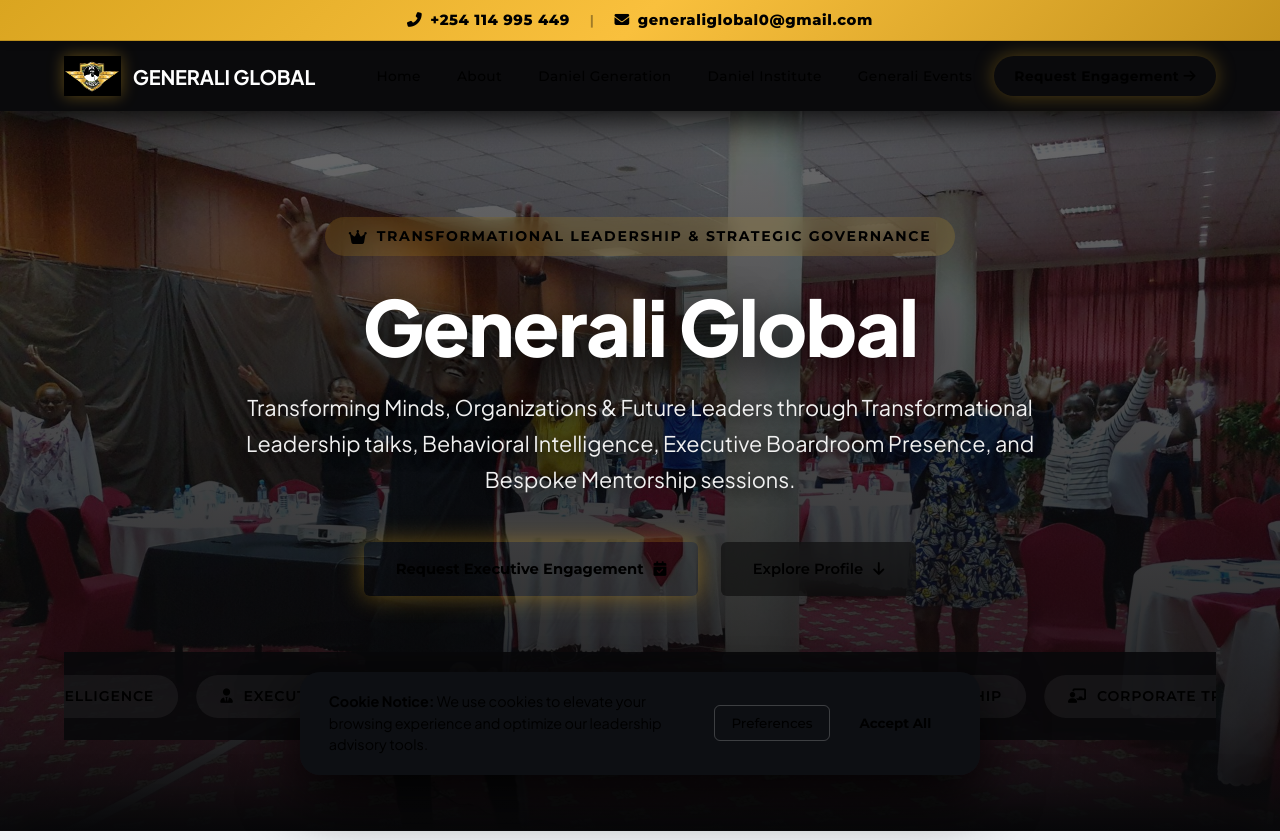
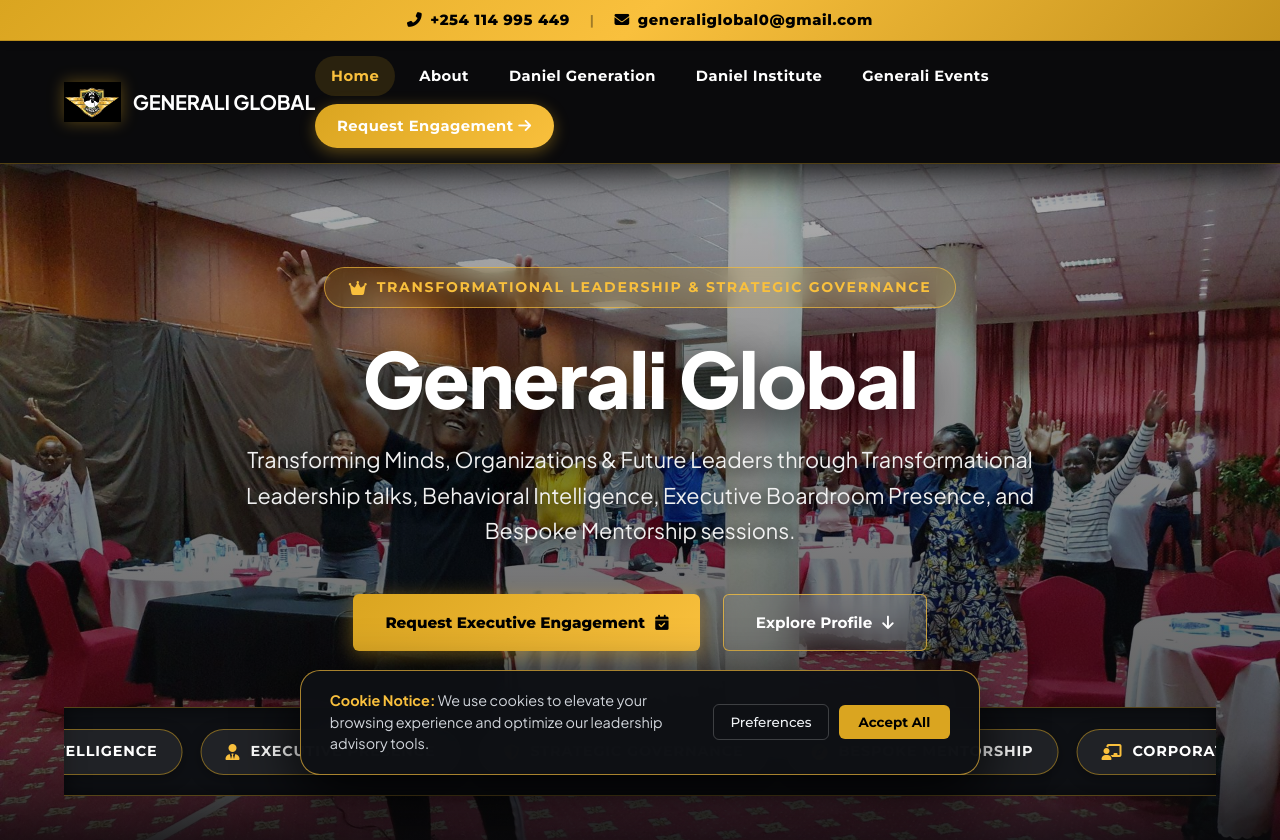
Before and after one commit to Officialkid/generali-global, a plain HTML site: page index.html in a window 1280 px wide. Shown: the top 840 px of the page. Drawn offline with Linux system fonts and the light colour scheme.

Commit message:
fix: restore CSS variables in root, fix navbar link visibility, brighten marquee pills, and boost contrast across dark sections

```diff
--- a/style.css
+++ b/style.css
@@ -7,11 +7,44 @@
 @import url('https://fonts.googleapis.com/css2?family=Plus+Jakarta+Sans:ital,wght@0,300;0,400;0,500;0,600;0,700;0,800;1,400;1,600;1,700;1,800&family=Montserrat:ital,wght@0,500;0,600;0,700;0,800;0,900;1,600;1,700&display=swap');
 
 :root {
+    /* Brand Palette */
+    --color-black: #0A0A0C;
+    --color-dark-1: #111215;
+    --color-dark-2: #16181C;
+    --color-dark-3: #20232A;
+
+    /* Luminous Silver Palette */
+    --color-silver: #E2E6EA;
+    --color-silver-surface: #D5DAE0;
+    --color-silver-light: #F4F6F8;
+    --color-silver-text: #111418;
+    --color-silver-muted: #3D444E;
+
+    /* Radiant Metallic Gold Accents */
+    --color-gold: #B8860B;
+    --color-gold-light: #DAA520;
+    --color-gold-bright: #F9C03D;
+    --color-gold-transparent: rgba(218, 165, 32, 0.15);
+    --color-hairline: rgba(218, 165, 32, 0.35);
+    --color-hairline-bright: rgba(249, 192, 61, 0.65);
+
+    /* Social Brand Colors */
+    --color-instagram: #E1306C;
+    --color-tiktok: #010101;
+    --color-linkedin: #0A66C2;
+    --color-youtube: #FF0000;
+    --color-whatsapp: #25D366;
+
+    /* High-Contrast Luminous Text on Dark Backgrounds */
+    --color-text-light: #FFFFFF;
+    --color-text-body: #F0F3F6;
+    --color-text-muted: #D1D5DB;
+
     /* Solid Executive Typography — Zero Flimsy Monospace */
     --font-heading: 'Plus Jakarta Sans', 'Montserrat', -apple-system, BlinkMacSystemFont, sans-serif;
     --font-body: 'Plus Jakarta Sans', -apple-system, BlinkMacSystemFont, 'Segoe UI', Roboto, sans-serif;
     --font-ui: 'Montserrat', 'Plus Jakarta Sans', sans-serif;
-    --font-mono: 'Montserrat', 'Plus Jakarta Sans', sans-serif; /* Fallback alias to solid sans */
+    --font-mono: 'Montserrat', 'Plus Jakarta Sans', sans-serif;
 
     /* Layout */
     --container-max: 1320px;
@@ -48,6 +81,7 @@ h1, h2, h3, h4, h5, h6 {
     font-family: var(--font-heading);
     font-weight: 700;
     line-height: 1.25;
+    color: var(--color-text-light);
 }
 
 p {
@@ -63,9 +97,10 @@ p {
 }
 
 .gold-gradient-text {
-    background: linear-gradient(135deg, var(--color-gold-bright) 0%, #FFFFFF 50%, var(--color-gold-light) 100%);
-    -webkit-background-clip: text;
-    -webkit-text-fill-color: transparent;
+    background: linear-gradient(135deg, #F9C03D 0%, #FFFFFF 50%, #DAA520 100%) !important;
+    -webkit-background-clip: text !important;
+    -webkit-text-fill-color: transparent !important;
+    display: inline-block;
 }
 
 .holographic-divider {
@@ -191,31 +226,31 @@ p {
 }
 
 .nav-links a {
-    color: var(--color-text-muted);
+    color: #FFFFFF !important;
     text-decoration: none;
-    font-family: var(--font-ui);
-    font-size: 0.86rem;
+    font-family: var(--font-ui) !important;
+    font-size: 0.92rem !important;
     letter-spacing: 0.03em;
-    padding: 7px 14px;
+    padding: 8px 16px;
     border-radius: var(--radius-full);
     transition: all 0.25s ease;
-    font-weight: 500;
+    font-weight: 700 !important;
     white-space: nowrap;
 }
 
 .nav-links a:hover,
 .nav-links a.active {
-    color: var(--color-gold-bright);
-    background: var(--color-gold-transparent);
+    color: #F9C03D !important;
+    background: rgba(218, 165, 32, 0.15) !important;
 }
 
 .nav-cta-btn {
-    background: var(--color-gold-light);
+    background: linear-gradient(135deg, #DAA520 0%, #F9C03D 100%) !important;
     color: #000000 !important;
-    font-weight: 700 !important;
-    padding: 9px 20px !important;
+    font-weight: 800 !important;
+    padding: 10px 22px !important;
     border-radius: var(--radius-full) !important;
-    box-shadow: 0 0 20px rgba(218, 165, 32, 0.35);
+    box-shadow: 0 4px 15px rgba(218, 165, 32, 0.4) !important;
     transition: all 0.3s ease !important;
     white-space: nowrap;
 }
@@ -326,10 +361,10 @@ p {
     padding: 6rem 5% 5rem 5%;
     background-color: #0A0A0C;
     background-image:
-        linear-gradient(180deg, rgba(10, 10, 12, 0.6) 0%, rgba(10, 10, 12, 0.88) 85%, #0A0A0C 100%),
+        linear-gradient(180deg, rgba(10, 10, 12, 0.32) 0%, rgba(10, 10, 12, 0.65) 80%, #0A0A0C 100%),
         url('images/cooperate.jpg');
     background-size: cover;
-    background-position: center 25%;
+    background-position: center 30%;
     background-repeat: no-repeat;
     z-index: 1;
     width: 100%;
@@ -393,18 +428,18 @@ p {
 }
 
 .btn-primary {
-    background: var(--color-gold-light);
-    color: #000;
+    background: linear-gradient(135deg, #DAA520 0%, #F9C03D 100%) !important;
+    color: #000000 !important;
     text-decoration: none;
-    font-family: var(--font-ui);
-    font-size: 0.92rem;
-    font-weight: 700;
+    font-family: var(--font-ui) !important;
+    font-size: 0.95rem !important;
+    font-weight: 800 !important;
     padding: 15px 32px;
     border-radius: var(--radius-sm);
     display: inline-flex;
     align-items: center;
     gap: 10px;
-    box-shadow: 0 0 25px rgba(218, 165, 32, 0.45);
+    box-shadow: 0 4px 20px rgba(218, 165, 32, 0.45);
     transition: all 0.3s ease;
     border: none;
     cursor: pointer;
@@ -420,16 +455,16 @@ p {
 }
 
 .btn-secondary {
-    background: rgba(10, 10, 10, 0.6);
+    background: rgba(255, 255, 255, 0.08) !important;
     backdrop-filter: blur(15px);
-    color: var(--color-gold-bright);
+    color: #FFFFFF !important;
     text-decoration: none;
-    font-family: var(--font-ui);
-    font-size: 0.92rem;
-    font-weight: 600;
+    font-family: var(--font-ui) !important;
+    font-size: 0.95rem !important;
+    font-weight: 700 !important;
     padding: 15px 32px;
     border-radius: var(--radius-sm);
-    border: 1px solid var(--color-hairline-bright);
+    border: 1.5px solid rgba(249, 192, 61, 0.75) !important;
     display: inline-flex;
     align-items: center;
     gap: 10px;
@@ -440,6 +475,12 @@ p {
 }
 
 .btn-secondary:hover {
+    background: rgba(249, 192, 61, 0.15) !important;
+    border-color: #F9C03D !important;
+    color: #F9C03D !important;
+}
+
+.btn-secondary:hover {
     background: var(--color-gold-transparent);
     border-color: var(--color-gold-bright);
     transform: translateY(-2px);
@@ -449,12 +490,13 @@ p {
 .hero-marquee-container {
     width: 100%;
     overflow: hidden;
-    padding: 1.4rem 0;
-    background: rgba(8, 8, 10, 0.9);
-    border-top: 1px solid var(--color-hairline);
-    border-bottom: 1px solid var(--color-hairline);
+    padding: 1.3rem 0;
+    background: #0E1014;
+    border-top: 1px solid rgba(218, 165, 32, 0.35);
+    border-bottom: 1px solid rgba(218, 165, 32, 0.35);
     position: relative;
     white-space: nowrap;
+    box-shadow: inset 0 0 20px rgba(0, 0, 0, 0.6);
 }
 
 .hero-marquee-track {
@@ -467,22 +509,23 @@ p {
     display: inline-flex;
     align-items: center;
     gap: 10px;
-    background: rgba(255, 255, 255, 0.05);
-    border: 1px solid var(--color-hairline);
+    background: rgba(255, 255, 255, 0.08) !important;
+    border: 1px solid rgba(218, 165, 32, 0.5) !important;
     padding: 10px 24px;
     border-radius: var(--radius-full);
-    font-family: var(--font-ui);
-    font-size: 0.88rem;
-    color: var(--color-text-body);
+    font-family: var(--font-ui) !important;
+    font-size: 0.9rem !important;
+    color: #FFFFFF !important;
     letter-spacing: 0.06em;
     text-transform: uppercase;
-    font-weight: 600;
+    font-weight: 700 !important;
     flex-shrink: 0;
+    box-shadow: 0 4px 15px rgba(0, 0, 0, 0.3);
 }
 
 .marquee-pill i {
-    color: var(--color-gold-bright);
-    font-size: 0.9rem;
+    color: #F9C03D !important;
+    font-size: 1rem !important;
 }
 
 @keyframes marqueeScroll {
@@ -495,22 +538,52 @@ p {
    ========================================================================== */
 .section-layered-silver {
     position: relative;
-    background: linear-gradient(180deg, #F0F3F6 0%, #DCE1E7 100%);
-    color: #111418;
+    background: linear-gradient(180deg, #F4F6F9 0%, #E2E6EA 100%) !important;
+    color: #111418 !important;
     padding: 7rem 5%;
     z-index: 10;
-    box-shadow: 0 -20px 50px rgba(0, 0, 0, 0.3);
+    box-shadow: 0 -20px 50px rgba(0, 0, 0, 0.15);
     width: 100%;
+}
+
+.section-layered-silver h2 {
+    color: #0F1216 !important;
+    font-weight: 800;
+}
+
+.section-layered-silver .mono-tag {
+    color: #8C6200 !important;
+    font-weight: 800 !important;
+}
+
+.section-layered-silver .subtitle {
+    color: #353B44 !important;
+    font-size: 1.15rem;
 }
 
 .section-layered-black {
     position: relative;
-    background: #0A0A0C;
-    color: var(--color-text-body);
+    background: #0A0A0C !important;
+    color: #F0F3F6 !important;
     padding: 7rem 5%;
     z-index: 20;
     box-shadow: 0 -20px 50px rgba(0, 0, 0, 0.5);
     width: 100%;
+}
+
+.section-layered-black h2 {
+    color: #FFFFFF !important;
+    font-weight: 800;
+}
+
+.section-layered-black .subtitle {
+    color: #D1D5DB !important;
+    font-size: 1.15rem;
+}
+
+.section-layered-black .mono-tag {
+    color: #F9C03D !important;
+    font-weight: 800 !important;
 }
 
 .section-inner-container {
@@ -747,7 +820,7 @@ p {
 
 .service-card-desc {
     font-size: 0.96rem;
-    color: var(--color-text-muted);
+    color: #E2E8F0 !important;
     line-height: 1.6;
     margin-bottom: 14px;
 }
@@ -886,10 +959,11 @@ p {
    ✨ SECTION 5: GET IN TOUCH
    ========================================================================== */
 .contact-matrix-card {
-    background: var(--color-dark-1);
-    border: 1px solid var(--color-hairline-bright);
+    background: #121418 !important;
+    border: 1px solid rgba(218, 165, 32, 0.4) !important;
     border-radius: var(--radius-lg);
     padding: 3.5rem 6%;
+    box-shadow: 0 15px 45px rgba(0, 0, 0, 0.6);
 }
 
 .contact-matrix-grid-2col {
@@ -931,12 +1005,13 @@ p {
 }
 
 .contact-block-label {
-    font-family: var(--font-ui);
-    font-size: 0.8rem;
-    color: var(--color-gold-bright);
+    font-family: var(--font-ui) !important;
+    font-size: 0.85rem;
+    color: #F9C03D !important;
+    text-transform: uppercase;
     letter-spacing: 0.08em;
-    text-transform: uppercase;
-    margin-bottom: 2px;
+    font-weight: 700;
+    margin-bottom: 6px;
 }
 
 .contact-block-val a {
```
